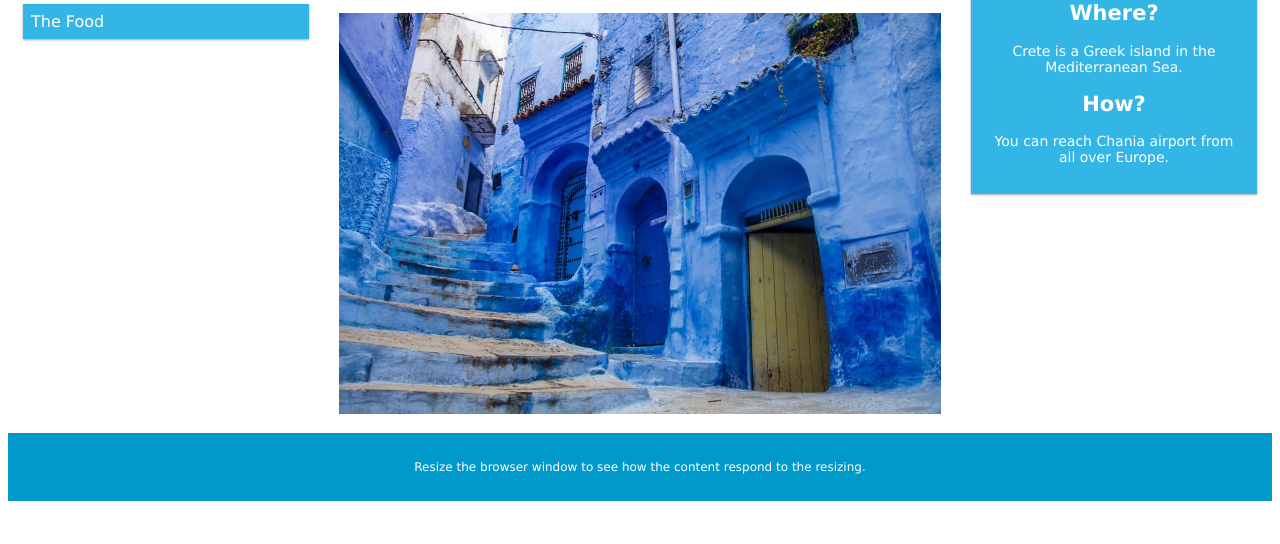
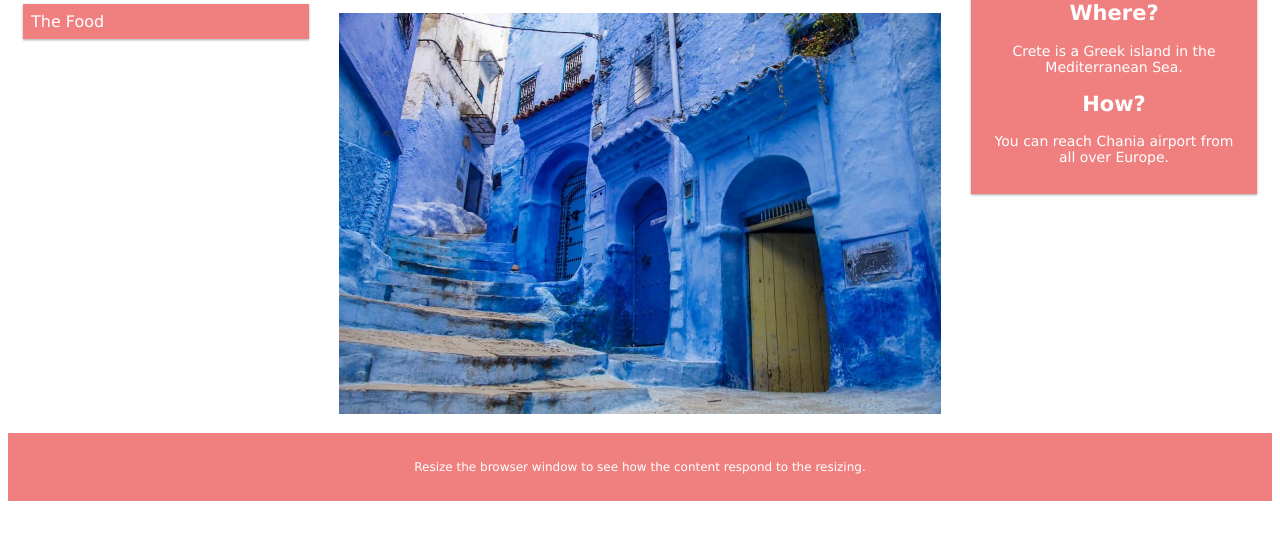
Before and after one commit to Merradou-Abderrahmane/Projet3-Landing-page, a plain HTML site: page Prototype/index.html in a window 1280 px wide. Shown: the part 256-800 px from the top of the page. Drawn offline with Linux system fonts and the light colour scheme.

Commit message:
prototype colors

```diff
--- a/Prototype/style.css
+++ b/Prototype/style.css
@@ -68,17 +68,17 @@
   .menu li {
     padding: 8px;
     margin-bottom: 7px;
-    background-color :#33b5e5;
+    background-color : lightcoral;
     color: #ffffff;
     box-shadow: 0 1px 3px rgba(0,0,0,0.12), 0 1px 2px rgba(0,0,0,0.24);
   }
 
   .menu li:hover {
-    background-color: #0099cc;
+    background-color: lightcoral;
   }
 
   .aside {
-    background-color: #33b5e5;
+    background-color: lightcoral;
     padding: 15px;
     color: #ffffff;
     text-align: center;
@@ -87,7 +87,7 @@
   }
 
   .footer {
-    background-color: #0099cc;
+    background-color: lightcoral;
     color: #ffffff;
     text-align: center;
     font-size: 12px;
```
Also changed, not shown: Prototype/index.html (+1 -0 lines).
